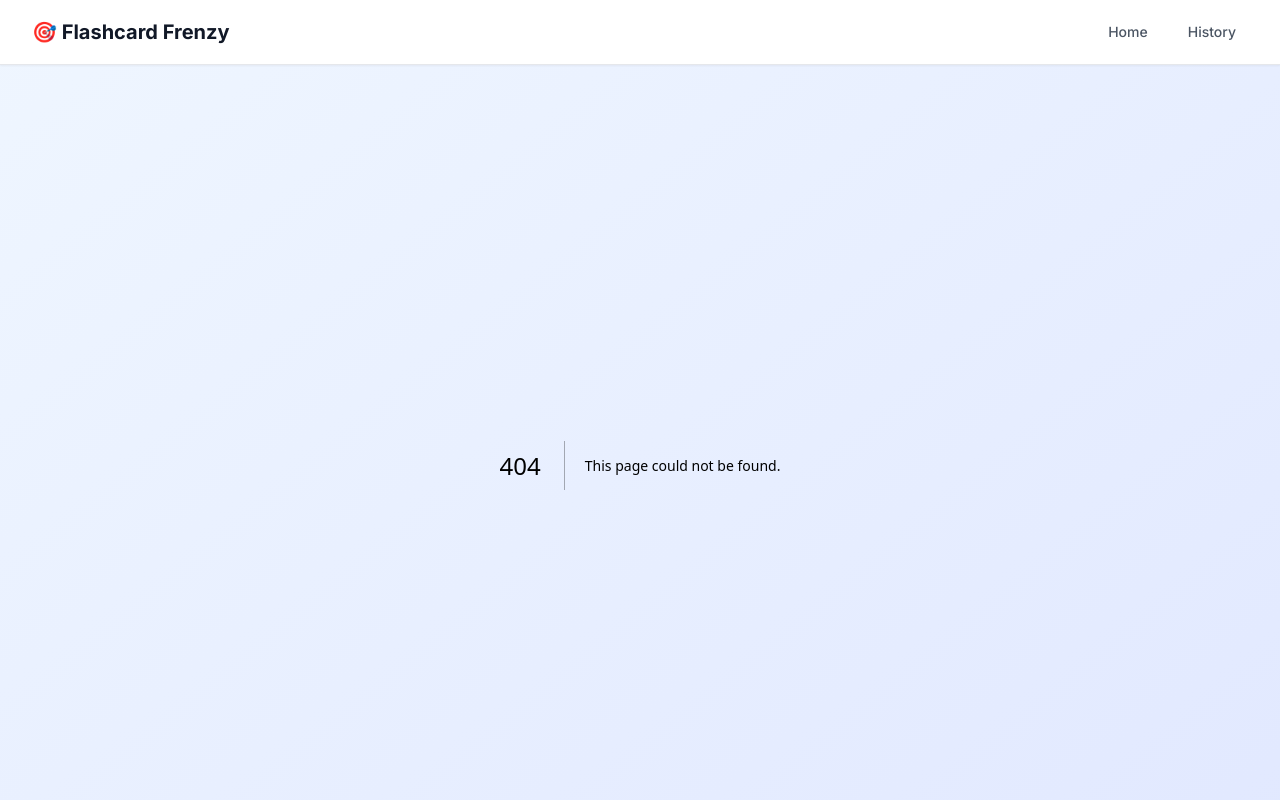
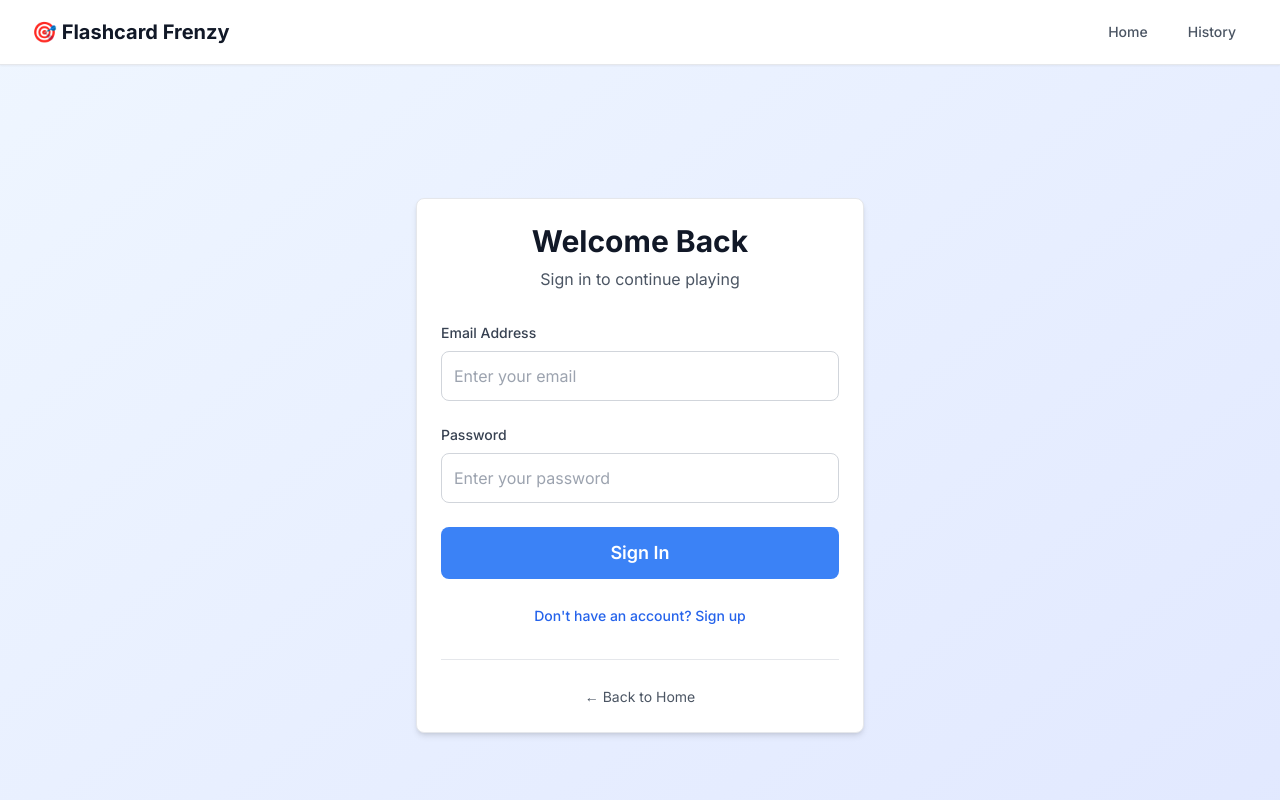
Before and after one commit to 1234-ad/flashcard-frenzy-multiplayer, a Next.js app: page /login in a window 1280 px wide. Before the commit this address had no page. Shown: the top 800 px of the page. Built offline with nearby package versions, Linux system fonts and the light colour scheme; no server answers.

Commit message:
Add login/signup page with form validation

```diff
--- /dev/null
+++ b/src/app/login/page.js
@@ -0,0 +1,170 @@
+'use client'
+import { useState, useEffect } from 'react'
+import { signInWithEmail, signUpWithEmail, getCurrentUser } from '../../lib/supabase'
+
+export default function Login() {
+  const [email, setEmail] = useState('')
+  const [password, setPassword] = useState('')
+  const [isSignUp, setIsSignUp] = useState(false)
+  const [loading, setLoading] = useState(false)
+  const [error, setError] = useState('')
+  const [message, setMessage] = useState('')
+
+  useEffect(() => {
+    checkUser()
+  }, [])
+
+  const checkUser = async () => {
+    const user = await getCurrentUser()
+    if (user) {
+      window.location.href = '/'
+    }
+  }
+
+  const handleSubmit = async (e) => {
+    e.preventDefault()
+    setLoading(true)
+    setError('')
+    setMessage('')
+
+    try {
+      let result
+      if (isSignUp) {
+        result = await signUpWithEmail(email, password)
+        if (result.error) {
+          setError(result.error.message)
+        } else {
+          setMessage('Check your email for the confirmation link!')
+        }
+      } else {
+        result = await signInWithEmail(email, password)
+        if (result.error) {
+          setError(result.error.message)
+        } else {
+          window.location.href = '/'
+        }
+      }
+    } catch (err) {
+      setError('An unexpected error occurred')
+    } finally {
+      setLoading(false)
+    }
+  }
+
+  return (
+    <div className="min-h-screen flex items-center justify-center px-4">
+      <div className="max-w-md w-full">
+        <div className="card">
+          <div className="text-center mb-8">
+            <h1 className="text-3xl font-bold text-gray-900 mb-2">
+              {isSignUp ? 'Create Account' : 'Welcome Back'}
+            </h1>
+            <p className="text-gray-600">
+              {isSignUp
+                ? 'Sign up to start playing Flashcard Frenzy!'
+                : 'Sign in to continue playing'
+              }
+            </p>
+          </div>
+
+          {error && (
+            <div className="mb-4 p-4 bg-red-50 border border-red-200 rounded-lg">
+              <p className="text-red-600 text-sm">{error}</p>
+            </div>
+          )}
+
+          {message && (
+            <div className="mb-4 p-4 bg-green-50 border border-green-200 rounded-lg">
+              <p className="text-green-600 text-sm">{message}</p>
+            </div>
+          )}
+
+          <form onSubmit={handleSubmit} className="space-y-6">
+            <div>
+              <label htmlFor="email" className="block text-sm font-medium text-gray-700 mb-2">
+                Email Address
+              </label>
+              <input
+                id="email"
+                type="email"
+                value={email}
+                onChange={(e) => setEmail(e.target.value)}
+                required
+                className="input-field"
+                placeholder="Enter your email"
+                autoComplete="email"
+              />
+            </div>
+
+            <div>
+              <label htmlFor="password" className="block text-sm font-medium text-gray-700 mb-2">
+                Password
+              </label>
+              <input
+                id="password"
+                type="password"
+                value={password}
+                onChange={(e) => setPassword(e.target.value)}
+                required
+                className="input-field"
+                placeholder="Enter your password"
+                autoComplete={isSignUp ? 'new-password' : 'current-password'}
+                minLength={6}
+              />
+              {isSignUp && (
+                <p className="mt-1 text-xs text-gray-500">
+                  Password must be at least 6 characters long
+                </p>
+              )}
+            </div>
+
+            <button
+              type="submit"
+              disabled={loading}
+              className="w-full btn-primary py-3 text-lg disabled:opacity-50 disabled:cursor-not-allowed"
+            >
+              {loading ? (
+                <span className="flex items-center justify-center">
+                  <svg className="animate-spin -ml-1 mr-3 h-5 w-5 text-white" xmlns="http://www.w3.org/2000/svg" fill="none" viewBox="0 0 24 24">
+                    <circle className="opacity-25" cx="12" cy="12" r="10" stroke="currentColor" strokeWidth="4"></circle>
+                    <path className="opacity-75" fill="currentColor" d="M4 12a8 8 0 018-8V0C5.373 0 0 5.373 0 12h4zm2 5.291A7.962 7.962 0 014 12H0c0 3.042 1.135 5.824 3 7.938l3-2.647z"></path>
+                  </svg>
+                  {isSignUp ? 'Creating Account...' : 'Signing In...'}
+                </span>
+              ) : (
+                isSignUp ? 'Create Account' : 'Sign In'
+              )}
+            </button>
+          </form>
+
+          <div className="mt-6 text-center">
+            <button
+              onClick={() => {
+                setIsSignUp(!isSignUp)
+                setError('')
+                setMessage('')
+              }}
+              className="text-primary-600 hover:text-primary-800 text-sm font-medium transition-colors"
+            >
+              {isSignUp
+                ? 'Already have an account? Sign in'
+                : "Don't have an account? Sign up"
+              }
+            </button>
+          </div>
+
+          <div className="mt-8 pt-6 border-t border-gray-200">
+            <div className="text-center">
+              <a
+                href="/"
+                className="text-gray-600 hover:text-gray-800 text-sm transition-colors"
+              >
+                ← Back to Home
+              </a>
+            </div>
+          </div>
+        </div>
+      </div>
+    </div>
+  )
+}
```
